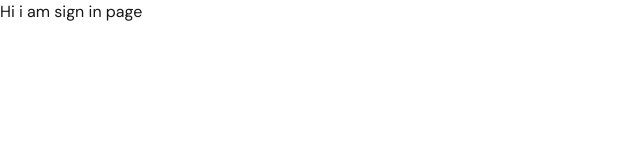
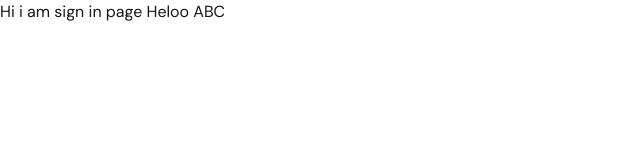
Before and after one commit to 4hmed7ounas/GiGO, a Next.js app: page /auth/signin in a window 1280 px wide. Shown: the top 160 px of the page, without its empty margins (0-640 px from the left). Built offline with nearby package versions, Linux system fonts and the light colour scheme.

Commit message:
feat: newtext

```diff
--- a/app/(website)/auth/signin/page.tsx
+++ b/app/(website)/auth/signin/page.tsx
@@ -1,7 +1,7 @@
 export default function Page() {
   return (
     <>
-      <h1>Hi i am sign in page</h1>
+      <h1>Hi i am sign in page  Heloo ABC</h1>
     </>
   );
 }
```
